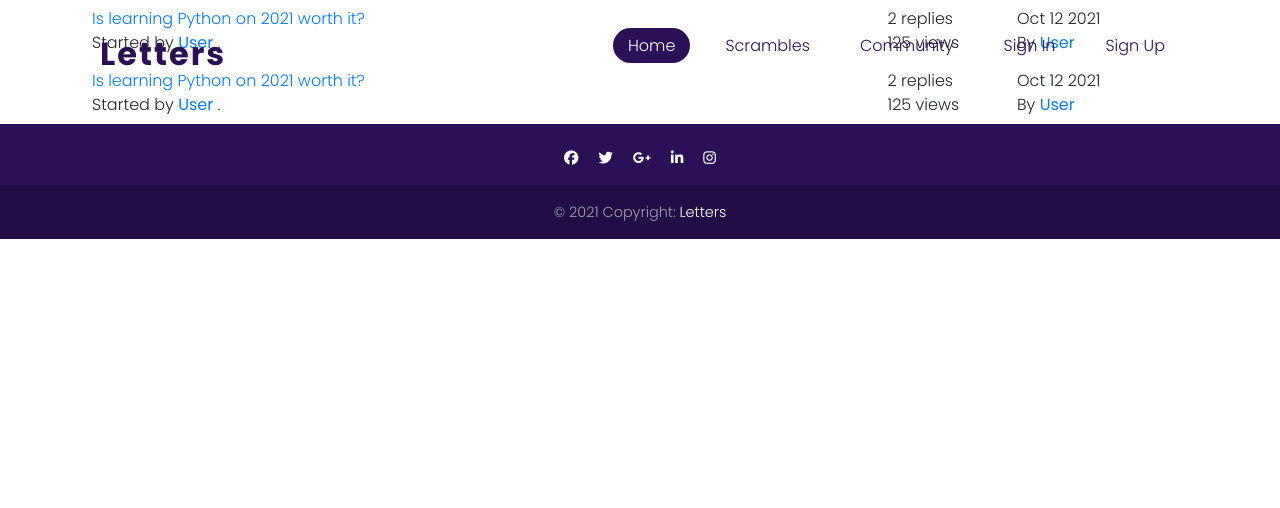
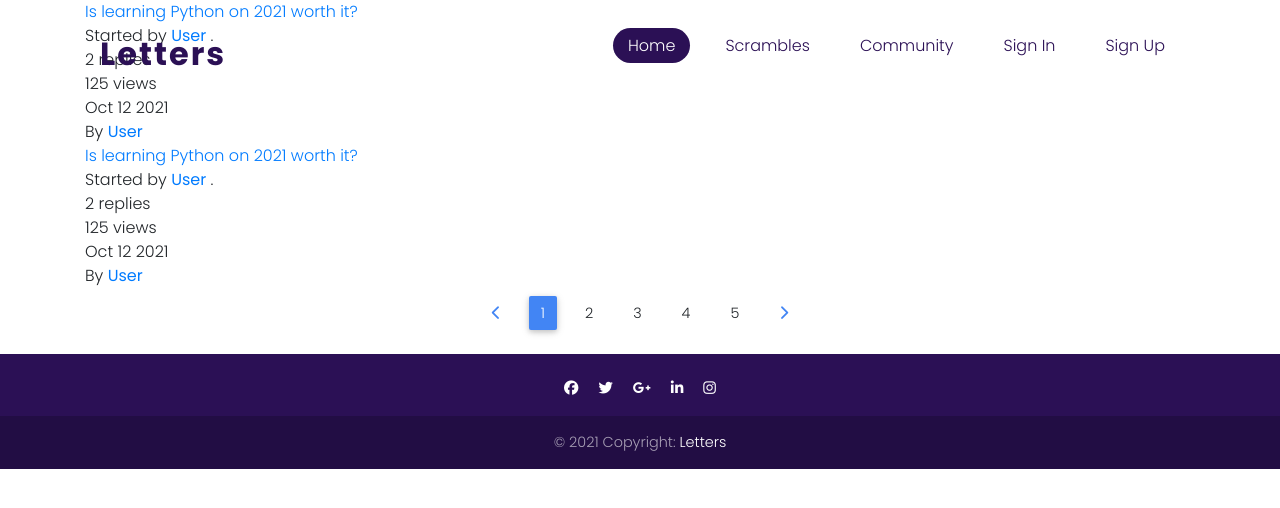
Before and after one commit to volinh911/Letters.PHP, a PHP site: page /blog/posts.php in a window 1280 px wide. Shown: the top 508 px of the page. Run offline with PHP 8.4, Linux system fonts and the light colour scheme; some libraries are stand-ins or nearby versions.

Commit message:
slight change to posts.php

```diff
--- a/posts.php
+++ b/posts.php
@@ -19,15 +19,15 @@
   <link rel="stylesheet" href="https://stackpath.bootstrapcdn.com/font-awesome/4.7.0/css/font-awesome.min.css" integrity="sha384-wvfXpqpZZVQGK6TAh5PVlGOfQNHSoD2xbE+QkPxCAFlNEevoEH3Sl0sibVcOQVnN" crossorigin="anonymous">
 
   <title>Document</title>
-  <link rel="stylesheet" href="css/posts.css">
+  <link rel="stylesheet" href="css/community.css">
   <link rel="stylesheet" href="css/sub_header_footer_styles.css">
   <link rel="shortcut icon" href="images/favicon_io/favicon.ico">
 </head>
 
 
 <body>
-  <?php include_once('./includes/sub_header.php'); ?>
-  <div class="container-fluid page-wrapper">
+  <div class="container-fluid">
+    <?php include_once('./includes/sub_header.php'); ?>
 
     <!-- forum titles placeholder -->
     <div class="container page-wrapper">
@@ -65,7 +65,31 @@
       </div>
 
     </div>
-    <!---->
+
+    <!--pagination-->
+    <!--Pagination starts-->
+    <nav>
+      <ul class="pagination justify-content-center mx-auto">
+        <li class="page-item disabled" title="Previous">
+          <a class="page-link m-2" href="">
+            <i class="fas fa-chevron-left text-primary"></i></a>
+        </li>
+
+        <li class="page-item active"><a class="page-link  m-2" href="">1</a></li>
+        <li class="page-item"><a class="page-link m-2" href="">2</a></li>
+        <li class="page-item"><a class="page-link m-2" href="">3</a></li>
+        <li class="page-item"><a class="page-link m-2" href="">4</a></li>
+        <li class="page-item"><a class="page-link m-2" href="">5</a></li>
+
+        <li class="page-item" title="Next">
+          <a class="page-link m-2" href="">
+            <i class="fas fa-chevron-right text-primary "></i></a>
+        </li>
+
+      </ul>
+    </nav>
+    <!--pagination ends-->
+
   </div>
   </div>
 
```
